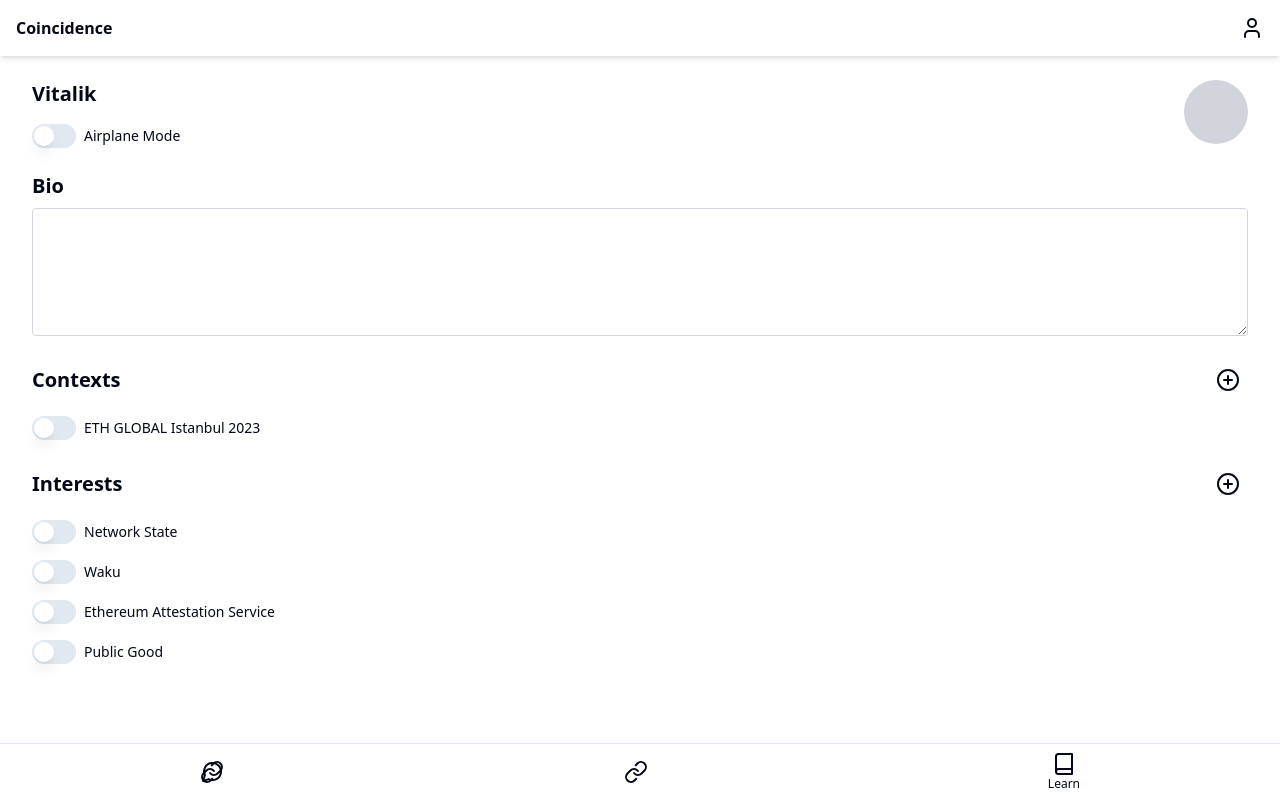
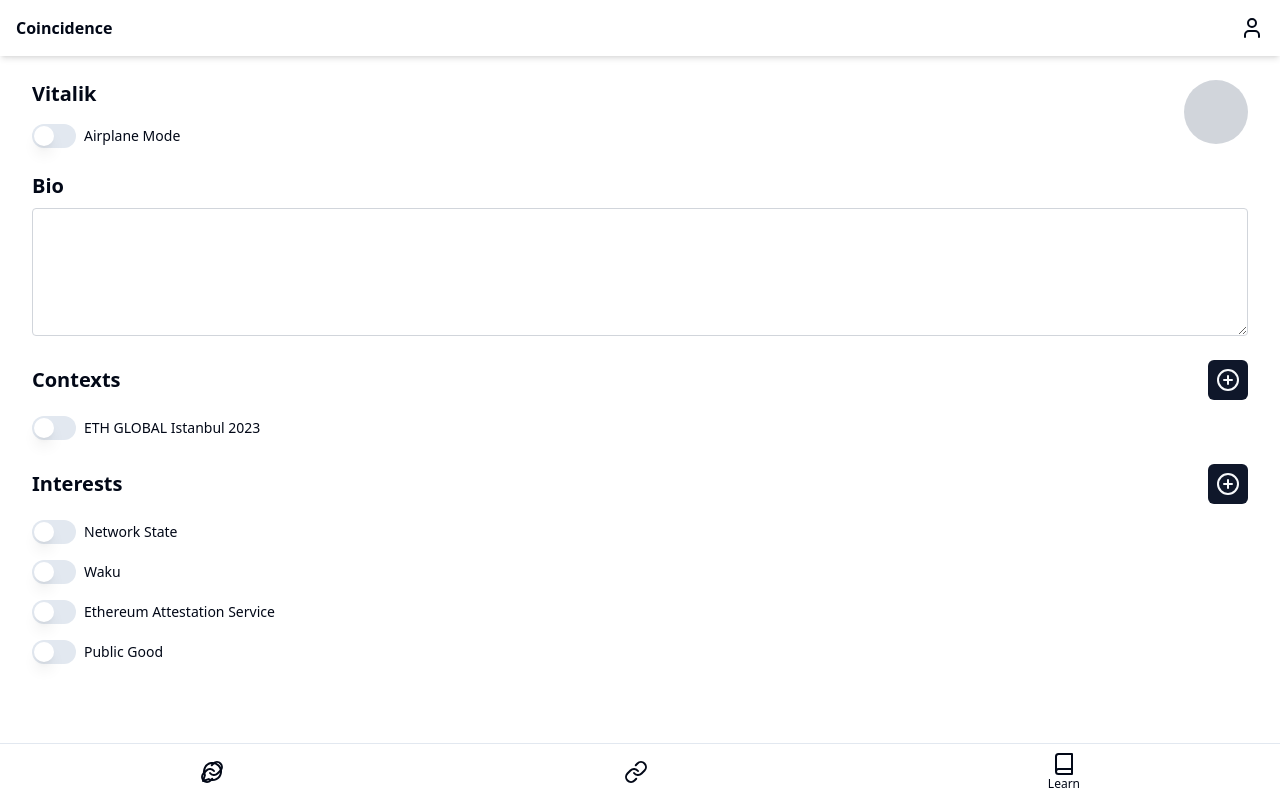
Before and after one commit to CoincidenceNetwork/coincidence, a Next.js app: page /profile in a window 1280 px wide. Built offline with nearby package versions, Linux system fonts and the light colour scheme.

Commit message:
improve ui

```diff
--- a/src/pages/chat.tsx
+++ b/src/pages/chat.tsx
@@ -1,4 +1,5 @@
 import Header from "@/components/header";
+import { Button } from "@/components/ui/button";
 import React, { useEffect, useState } from "react";
 
 const App = () => {
@@ -58,13 +59,13 @@
             onChange={(e) => setInput(e.target.value)}
             className="mr-2 flex-grow rounded-full bg-gray-100 px-3 py-2 focus:outline-none"
           />
-          <button
+          <Button
             type="submit"
             onClick={handleSubmit}
             className="flex h-10 w-10 items-center justify-center rounded-full bg-green-500 text-white"
           >
             Send
-          </button>
+          </Button>
         </form>
       </main>
     </>
--- a/src/pages/profile.tsx
+++ b/src/pages/profile.tsx
@@ -1,4 +1,5 @@
 import Header from "@/components/header";
+import { Button } from "@/components/ui/button";
 import { Label } from "@/components/ui/label";
 import { Switch } from "@/components/ui/switch";
 import { Textarea } from "@/components/ui/textarea";
@@ -33,9 +34,9 @@
         <div className="mt-6">
           <div className="flex items-center justify-between">
             <h2 className="text-xl font-bold">Contexts</h2>
-            <button className="p-2">
+            <Button className="p-2">
               <PlusCircle />
-            </button>
+            </Button>
           </div>
           <div className="mt-4 flex items-center space-x-2">
             <Switch id="airplane-mode" />
@@ -47,9 +48,9 @@
         <div className="mt-6">
           <div className="flex items-center justify-between">
             <h2 className="text-xl font-bold">Interests</h2>
-            <button className="p-2">
+            <Button className="p-2">
               <PlusCircle />
-            </button>
+            </Button>
           </div>
           <div className="mt-4 flex items-center space-x-2">
             <Switch />
```
